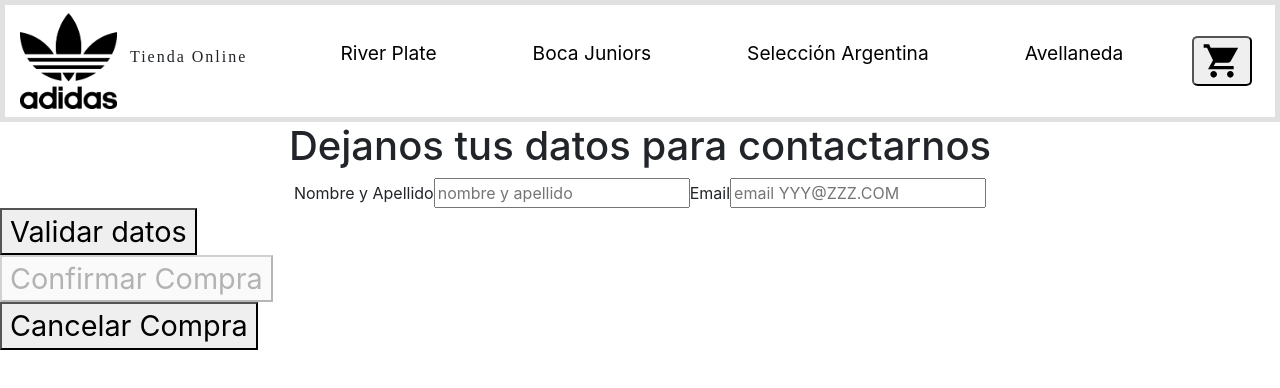
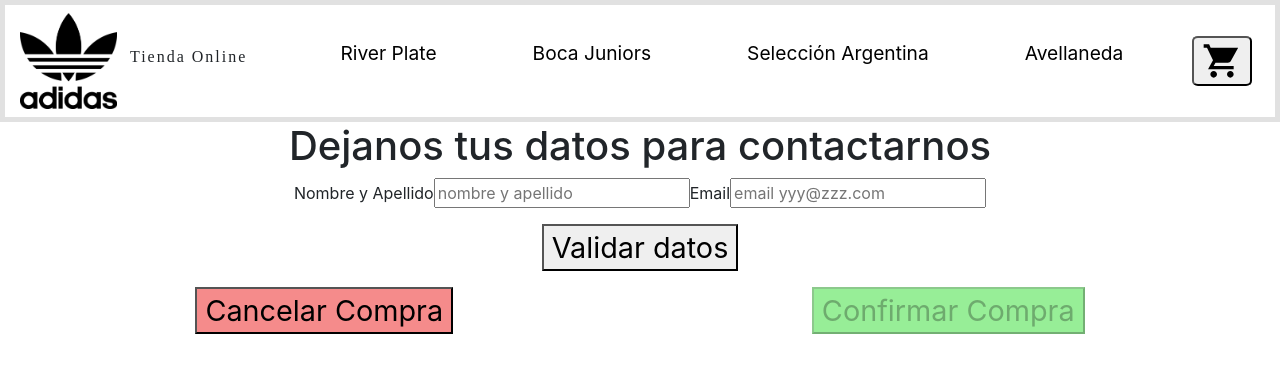
Before and after one commit to Pefcae/Ardilas-React, a React (Create React App) app: page /Checkout in a window 1280 px wide. Shown: the top 388 px of the page. Built offline with nearby package versions, Linux system fonts and the light colour scheme.

Commit message:
proyecto final

```diff
--- a/src/Containers/Checkout/Checkout.js
+++ b/src/Containers/Checkout/Checkout.js
@@ -1,5 +1,4 @@
 import React, { useState, useContext } from "react";
-import Button from "react-bootstrap/Button";
 import { Link } from "react-router-dom";
 import { CartContext } from "../../Context/CartContext";
 import {db} from "../../firebase/firebase";
@@ -15,7 +14,6 @@ const TerminaCompra = () => {
   const {total, cart, clear} = useContext(CartContext);
   const [disable, setDisable] = React.useState(true);
 
-  const [ orderOk, setOrderOk ] = useState(false)
   const [order, setOrder] = useState({
     items: cart.map((producto) => {
         return {
@@ -45,7 +43,7 @@ const [formData,setFormData] = useState({
 
   const changeForm = (e) => {
 
-    setFormData({...formData, [e.target.name]: e.target.value})
+    setFormData( {...formData, [e.target.name]: e.target.value})
   }
 
 
@@ -53,26 +51,37 @@ const [formData,setFormData] = useState({
   const pushData = async (newOrder) => {
     const collectionOrder = collection(db, 'ordenes')
     const orderDoc = await addDoc(collectionOrder, newOrder)
-    setOrderOk(orderDoc.id)
 
-  //  Swal.fire(
-      //{  title: "¡Muchas gracias por confiar en nosotros! Por favor comuníquese al 11-1234-1234 para acordar el pago y envío de la mercadería. Su número de pedido es: " + orderDoc.id}
-      //timer : 1500
+
+
 
       Swal.fire({
-        position: 'center',
-        icon: 'success',
-        title: '¡Muchas gracias por confiar en nosotros! Por favor comuníquese al 11-1234-1234 para acordar el pago y envío de la mercadería. Su número de pedido es: ' + orderDoc.id,
-        showConfirmButton: false,
+        title: '¡Muchas gracias por confiar en nosotros! ',
+        text: 'Por favor comuníquese al 11-1234-1234 para acordar el pago y envío de la mercadería. Su número de pedido es: ' + orderDoc.id,
+        imageUrl: 'https://encrypted-tbn0.gstatic.com/images?q=tbn:ANd9GcQCMYsFXSaA81O6EB6r18ugpY93jr4Pj-N5LA&usqp=CAU',
+        imageWidth: 400,
+        imageHeight: 200,
+        imageAlt: 'Custom image',
         timer: 4500,
         timerProgressBar: true
-
       })
 
-      //)
+
+
+
   }
 
   const canceloCompra = () =>{
+    Swal.fire({
+      title: '¡Compra cancelada! ',
+      text: 'Esperamos que vuelva pronto',
+      imageUrl: 'https://ayudawp.com/wp-content/uploads/2017/09/abandono-de-carrito-woocommerce-e1505139963303.png',
+      imageWidth: 400,
+      imageHeight: 200,
+      imageAlt: 'Custom image',
+      timer: 4500,
+      timerProgressBar: true
+    })
     clear()
   }
 
@@ -104,6 +113,7 @@ const [formData,setFormData] = useState({
 
           setFormData({...formData, values})
           setDisable(false)
+       //   confirmarCompra()
 
         }}
       >
@@ -113,22 +123,24 @@ const [formData,setFormData] = useState({
           <Field onChange={changeForm} name="name" type="text" required    placeholder="nombre y apellido"  value={formData.name} />
 
           <label htmlFor="email">Email</label>
-          <Field onChange={changeForm} name="email" type="email" required pattern=".+@.+.com"  placeholder="email YYY@ZZZ.COM " value={formData.email}/>
-
-          <button type="submit">Validar datos</button>
-
-
-
+          <Field onChange={changeForm} name="email" type="email" required pattern=".+@.+.com"  placeholder="email yyy@zzz.com" value={formData.email}/>
+          <div className= "validationContainer">
+            <button type="submit">Validar datos</button>
+          </div>
         </Form>
       </Formik>
 
+      <div className= "SalesContainer">
+
       <Link to={`/`}>
-          <button disabled={disable}   onClick={()=> confirmarCompra()} >Confirmar Compra</button>
+          <button className= "btnCancel" onClick={()=> canceloCompra()} >Cancelar Compra</button>
         </Link>
 
-        <Link to={`/`}>
-          <button  onClick={()=> canceloCompra()} >Cancelar Compra</button>
+      <Link to={`/`}>
+          <button className= "btnOk" disabled={disable}   onClick={()=> confirmarCompra()} >Confirmar Compra</button>
         </Link>
+
+        </div>
 
     </div>
 
--- a/src/Containers/Checkout/checkout.css
+++ b/src/Containers/Checkout/checkout.css
@@ -5,3 +5,27 @@
 a {
     text-decoration: none !important;
 }
+
+.validationContainer{
+    display: flex;
+    justify-content: space-around;
+    flex-wrap: wrap;
+    margin: 1rem;
+}
+
+.SalesContainer{
+    display: flex;
+    justify-content: space-around;
+    flex-wrap: wrap;
+    margin: 1rem;
+}
+
+.btnCancel
+{
+background-color: rgb(245, 139, 139);
+}
+
+.btnOk
+{
+background-color: rgb(151, 238, 151);
+}
```
